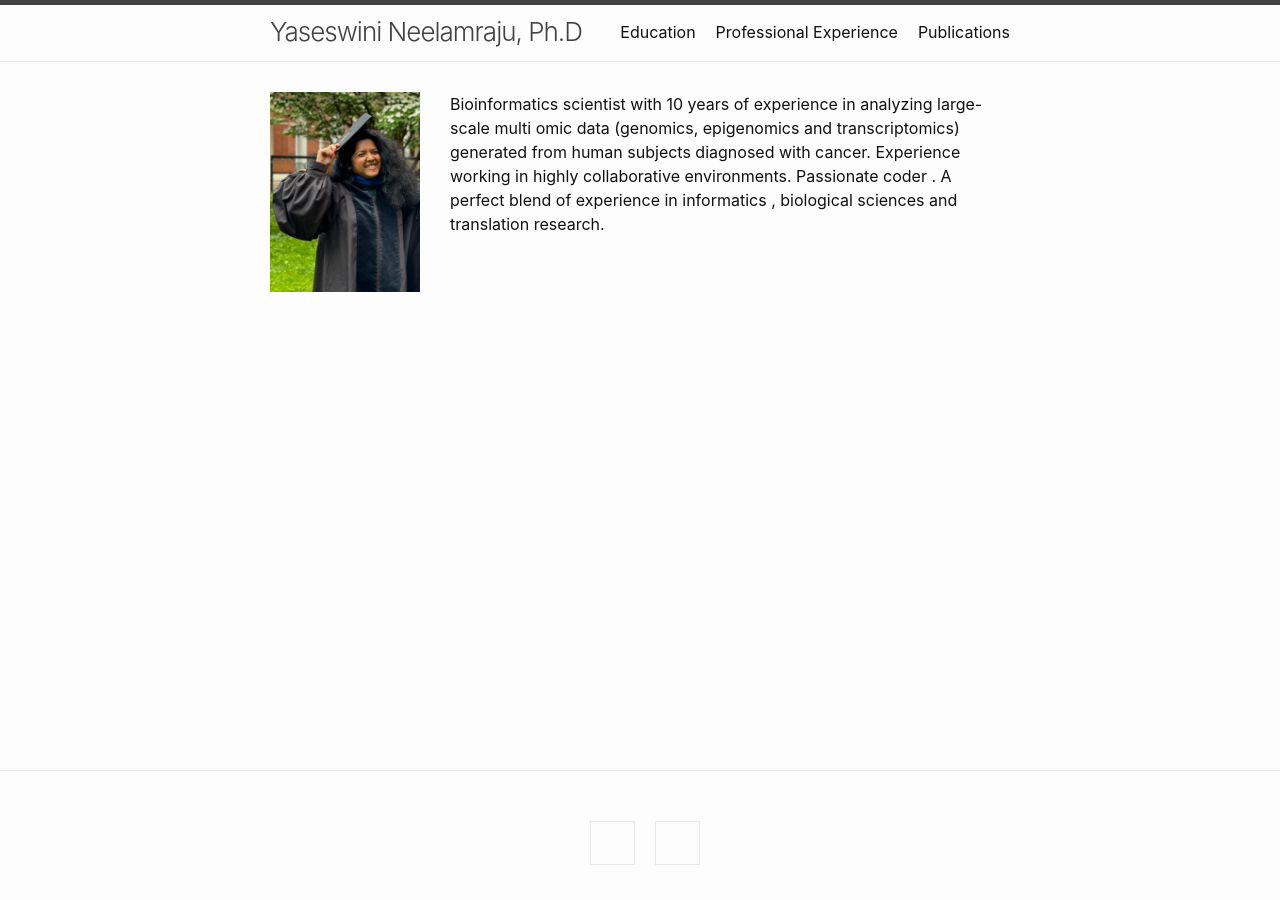
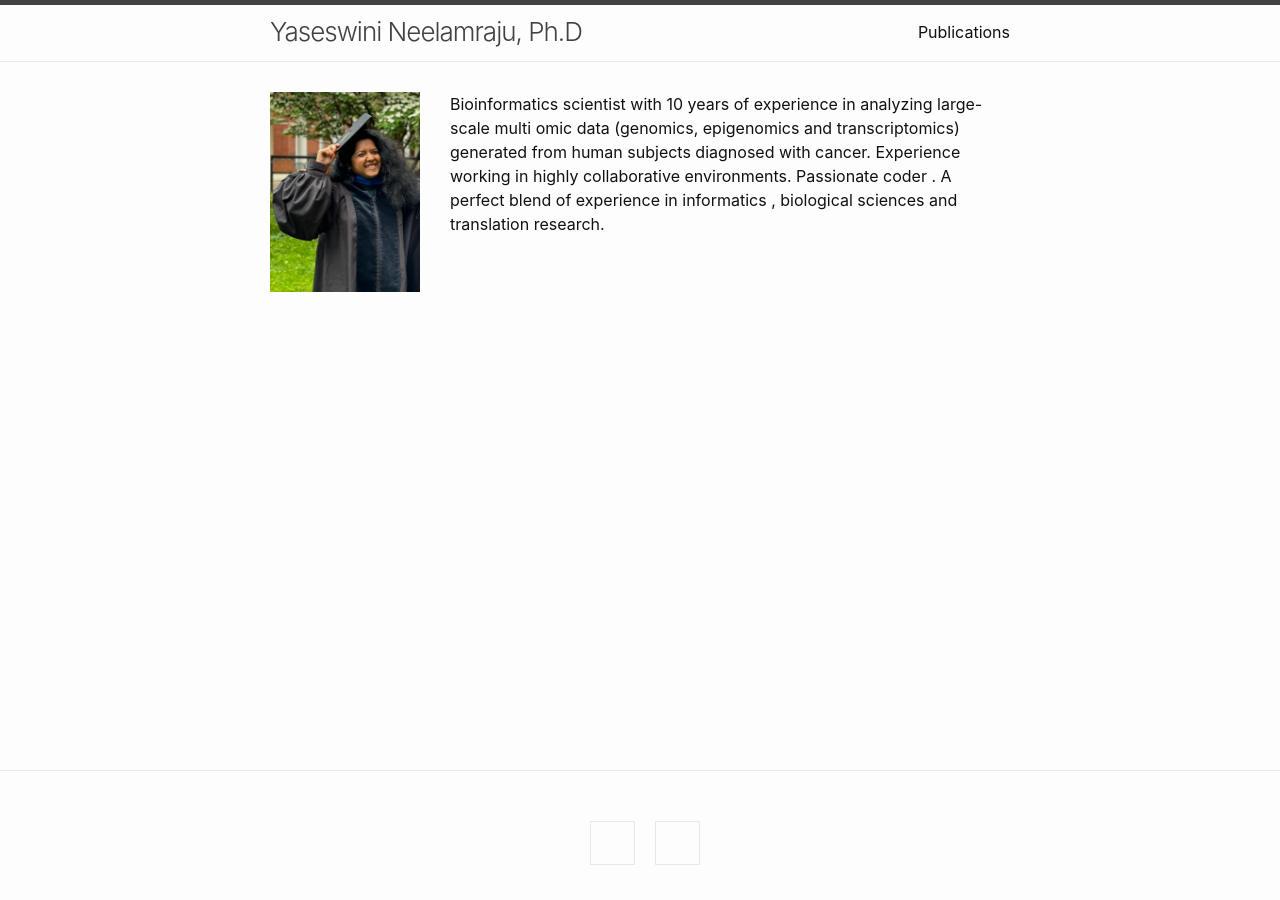
Before and after one commit to Yaseswini/YNWebPage.github.io, a Jekyll site: the page built from index.md, in a window 1280 px wide. Built offline with Jekyll 4.4.1, drawn with Linux system fonts in a browser that asks for light colours; our own code applies the rules of GitHub Pages for plain Markdown files.

Commit message:
Update _config.yml
Removed education & professional experience page

```diff
--- a/_config.yml
+++ b/_config.yml
@@ -29,8 +29,6 @@ plugins:
 # If you want to link only specific pages in your header, use this and add the path to the pages
 # in order as they should show up.
 header_pages:
-  - Education.md
-  - Professional Experience.md
   - Publications.md
 
 # Set to `true` to show excerpts on the homepage.
```
